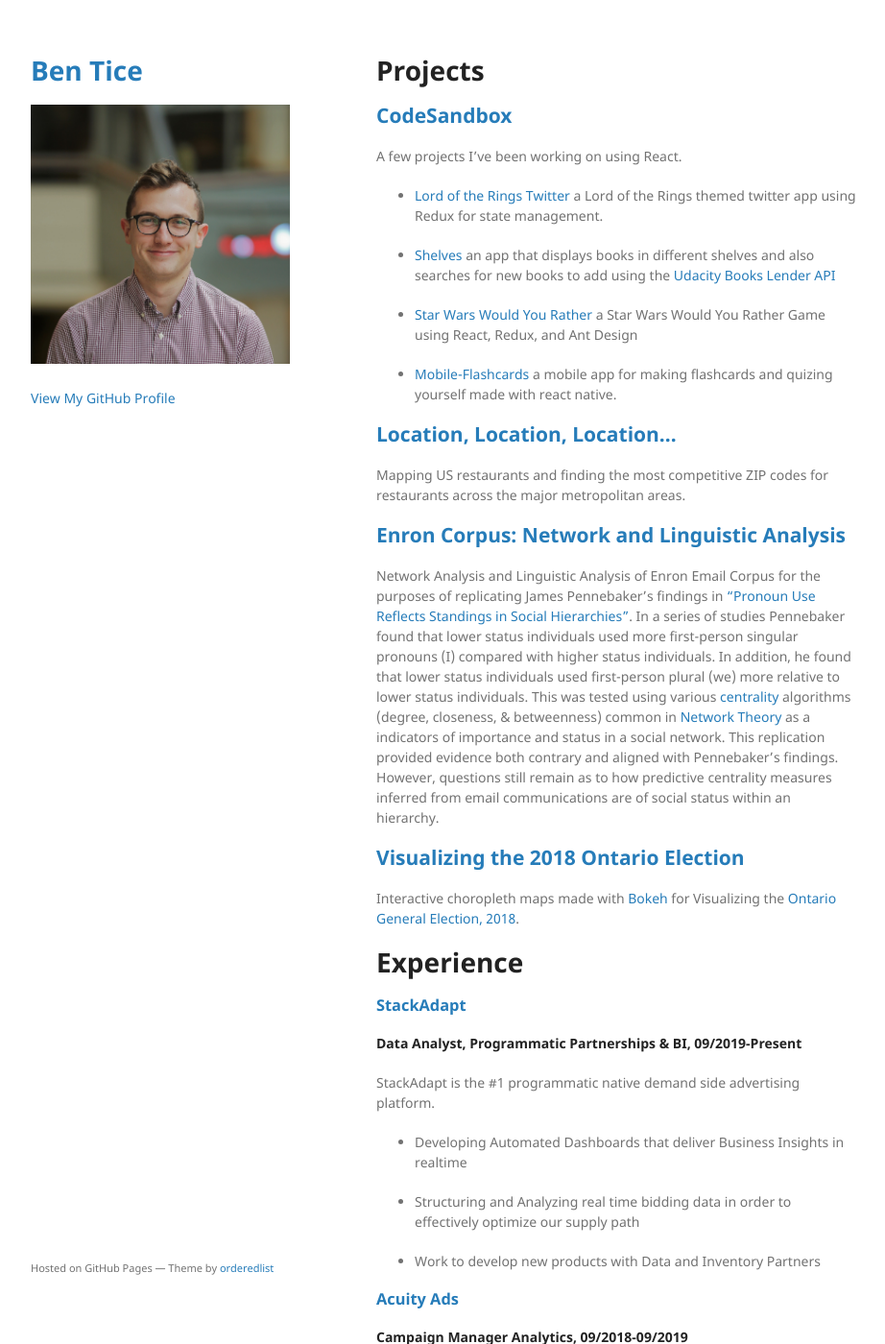
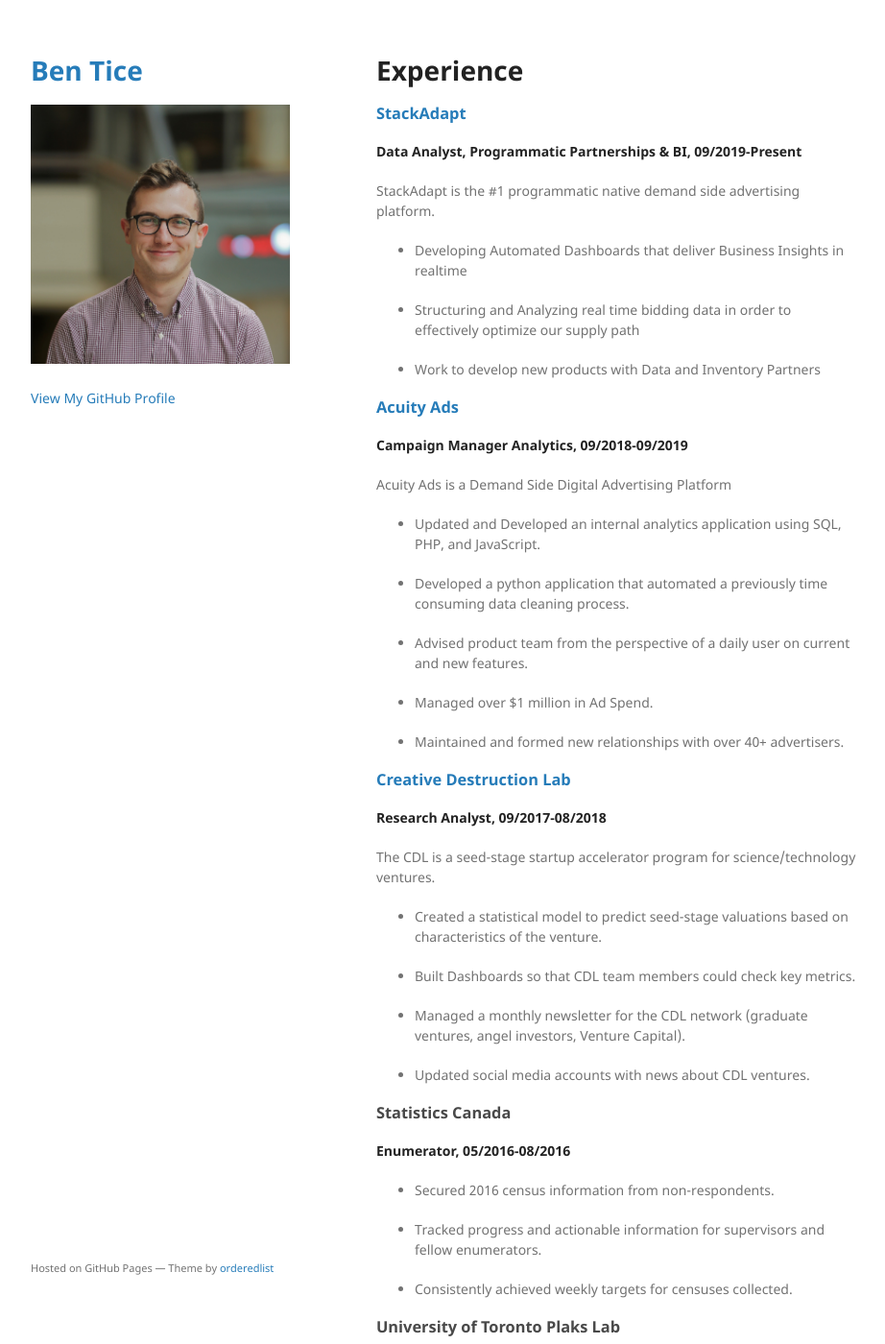
Before and after one commit to bentice/bentice.github.io, a Jekyll site: the page built from index.md, in a window 1280 px wide and 1400 px high. Shown: the whole window at 96% size, without its empty margins (178-1100 px from the left). Built offline with Jekyll 4.4.1, drawn with Linux system fonts in a browser that asks for light colours; the repository's description, which GitHub fills in, is left out; our own code applies the rules of GitHub Pages for plain Markdown files.

Commit message:
Comment out Projects for now

```diff
--- a/index.md
+++ b/index.md
@@ -1,7 +1,7 @@
 ---
 layout: default
 ---
-
+<!--
 # Projects
 
 ## [CodeSandbox](https://codesandbox.io/u/bentice)
@@ -27,7 +27,7 @@ Network Analysis and Linguistic Analysis of Enron Email Corpus for the purposes
 
 ## [Visualizing the 2018 Ontario Election](Elections_Article.md)
 
-Interactive choropleth maps made with [Bokeh](https://bokeh.pydata.org/en/latest/) for Visualizing the [Ontario General Election, 2018](https://en.wikipedia.org/wiki/Ontario_general_election,_2018).
+Interactive choropleth maps made with [Bokeh](https://bokeh.pydata.org/en/latest/) for Visualizing the [Ontario General Election, 2018](https://en.wikipedia.org/wiki/Ontario_general_election,_2018). -->
 
 
 # Experience
```
